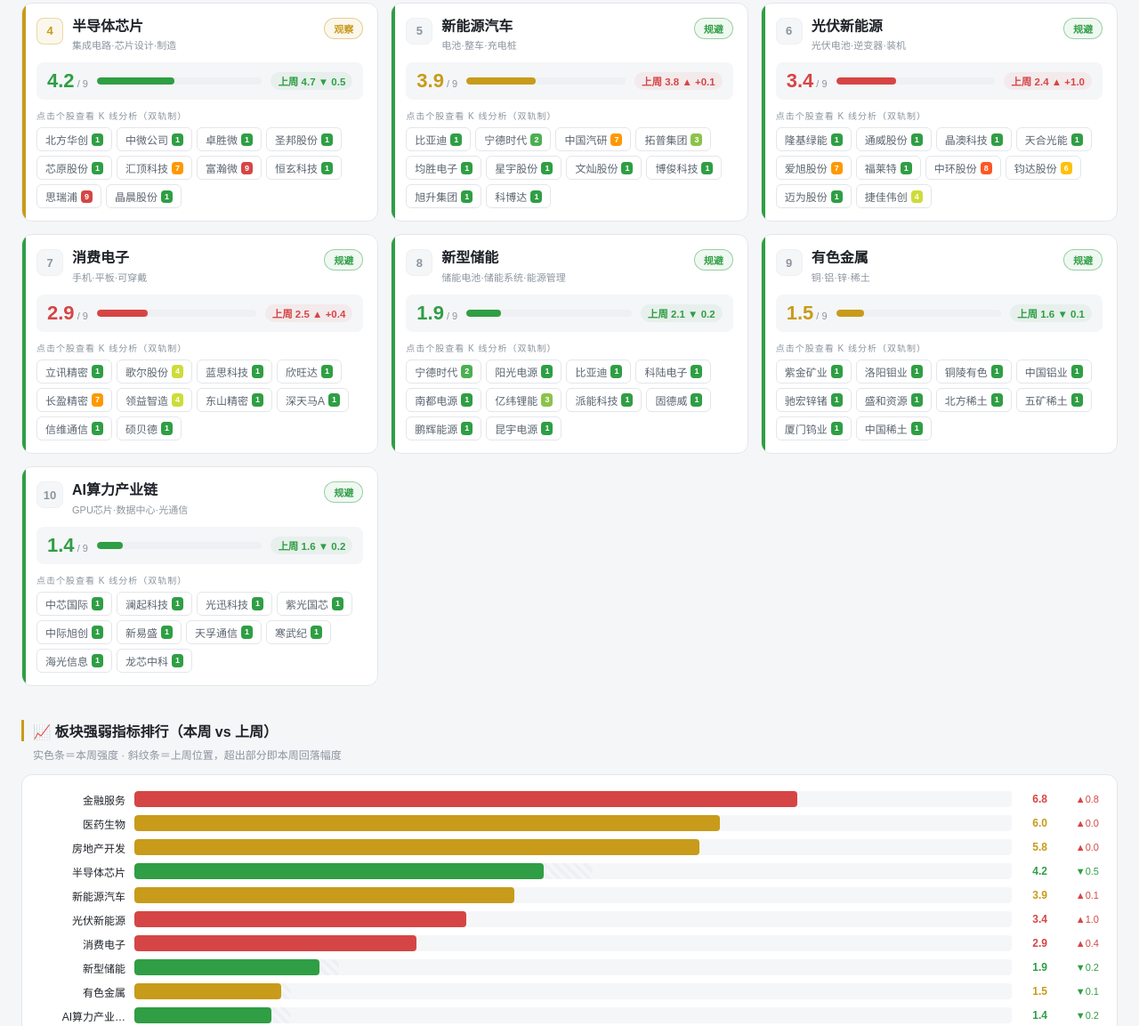
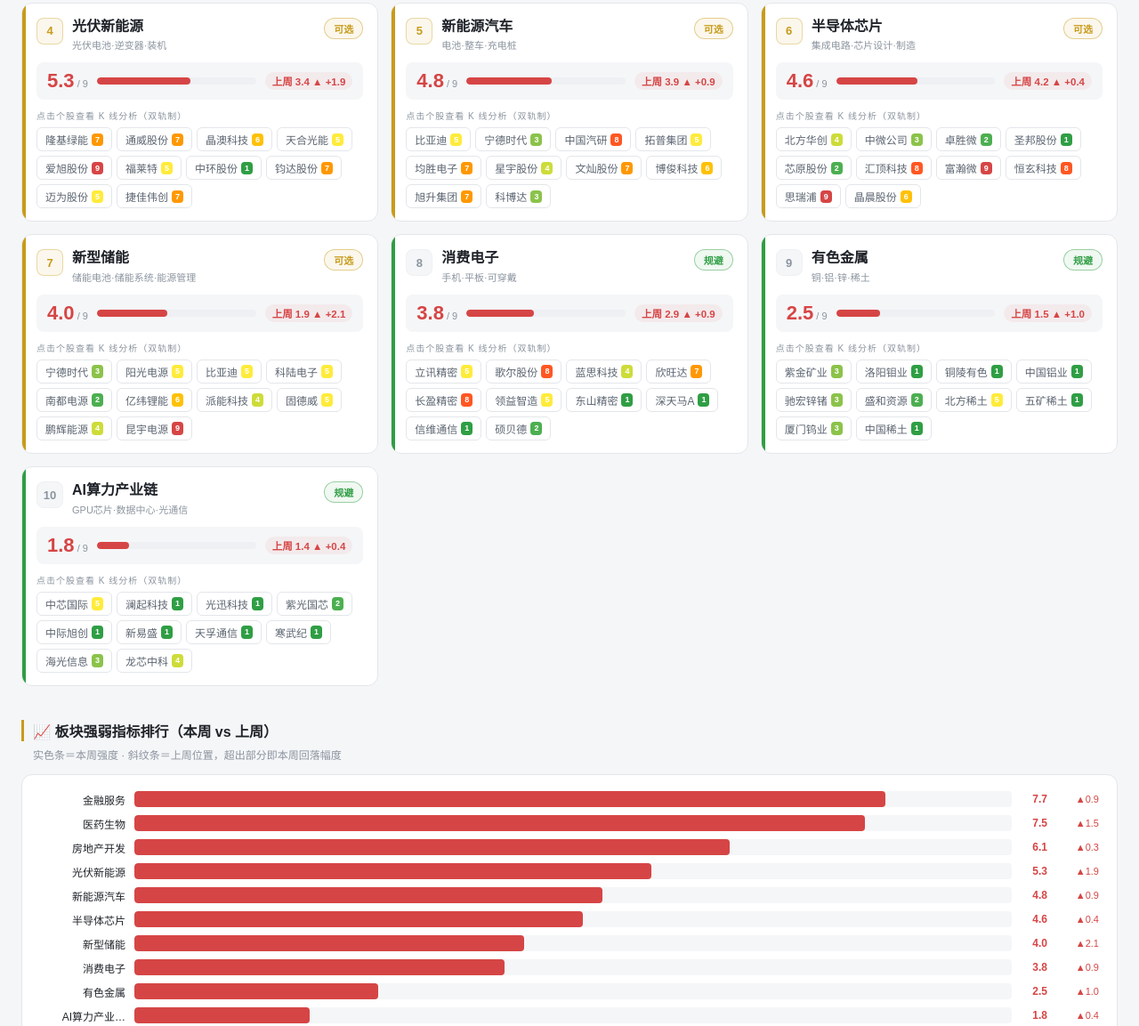
Before and after one commit to zjrongvip/chanlun-analysis, a plain HTML site: page sector/index.html in a window 1280 px wide. Shown: the part 932-2085 px from the top of the page at 89% size. Drawn offline with Linux system fonts and the light colour scheme.

Commit message:
sector auto-refresh 2026-11-07

```diff
--- a/sector/index.html
+++ b/sector/index.html
@@ -200,7 +200,7 @@ body{font-family:'Microsoft YaHei',sans-serif;background:var(--bg);color:var(--t
     </div>
   </div>
   <div class="update-badge">
-    📅 最新更新：<b>2026-10-30</b><br>
+    📅 最新更新：<b>2026-11-06</b><br>
     📊 数据源：腾讯行情（前复权）<br>
     🔄 板块快照每周更新 · 个股点开实时计算
   </div>
@@ -210,14 +210,14 @@ body{font-family:'Microsoft YaHei',sans-serif;background:var(--bg);color:var(--t
 
   <!-- 近期热点 -->
   <div class="section">
-    <div class="section-title">🔥 近期市场热点（2026-10月）</div>
+    <div class="section-title">🔥 近期市场热点（2026-11月）</div>
     <div class="section-sub">按板块强弱指标排序 · 前三热点与后二冰点</div>
     <div class="hotbar">
-      <div class="hot-tag up">🔥 金融服务 ↗6.8</div>
-      <div class="hot-tag up">🔥 医药生物 →6.0</div>
-      <div class="hot-tag up">🔥 房地产开发 →5.8</div>
-      <div class="hot-tag down">❄ 有色金属 ↓1.5</div>
-      <div class="hot-tag down">❄ AI算力产业链 ↓1.4</div>
+      <div class="hot-tag up">🔥 金融服务 ↗7.7</div>
+      <div class="hot-tag up">🔥 医药生物 ↗7.5</div>
+      <div class="hot-tag up">🔥 房地产开发 ↗6.1</div>
+      <div class="hot-tag down">❄ 有色金属 ↓2.5</div>
+      <div class="hot-tag down">❄ AI算力产业链 ↓1.8</div>
     </div>
   </div>
 
@@ -314,172 +314,172 @@ const LEVEL_INFO = [
 // 10大板块数据
 const SECTORS = [
   {
-    name:'金融服务',code:'FIN',strength:6.8,prevStrength:6.0,trend:'up',desc:'银行·证券·保险',
+    name:'金融服务',code:'FIN',strength:7.7,prevStrength:6.8,trend:'up',desc:'银行·证券·保险',
     level:'strong',rec:'强烈推荐',
     stocks:[
       {name:'招商银行',code:'600036',level:9},
-      {name:'中信证券',code:'600030',level:1},
+      {name:'中信证券',code:'600030',level:4},
       {name:'中国平安',code:'601318',level:8},
       {name:'工商银行',code:'601398',level:9},
       {name:'建设银行',code:'601939',level:9},
       {name:'宁波银行',code:'002142',level:9},
-      {name:'东方财富',code:'300059',level:1},
-      {name:'中国人寿',code:'601628',level:3},
+      {name:'东方财富',code:'300059',level:6},
+      {name:'中国人寿',code:'601628',level:4},
       {name:'浦发银行',code:'600000',level:9},
       {name:'兴业银行',code:'601166',level:9},
     ]
   },
   {
-    name:'医药生物',code:'MED',strength:6.0,prevStrength:6.0,trend:'flat',desc:'创新药·生物科技·医疗器械',
-    level:'strong',rec:'推荐',
+    name:'医药生物',code:'MED',strength:7.5,prevStrength:6.0,trend:'up',desc:'创新药·生物科技·医疗器械',
+    level:'strong',rec:'强烈推荐',
     stocks:[
-      {name:'恒瑞医药',code:'600276',level:6},
+      {name:'恒瑞医药',code:'600276',level:7},
       {name:'药明康德',code:'603259',level:9},
       {name:'迈瑞医疗',code:'300760',level:9},
       {name:'智飞生物',code:'300122',level:8},
-      {name:'长春高新',code:'000661',level:1},
-      {name:'康泰生物',code:'300601',level:1},
-      {name:'复星医药',code:'600196',level:1},
-      {name:'华东医药',code:'000963',level:5},
-      {name:'华海药业',code:'600521',level:8},
+      {name:'长春高新',code:'000661',level:6},
+      {name:'康泰生物',code:'300601',level:8},
+      {name:'复星医药',code:'600196',level:8},
+      {name:'华东医药',code:'000963',level:6},
+      {name:'华海药业',code:'600521',level:9},
       {name:'科伦药业',code:'002422',level:9},
     ]
   },
   {
-    name:'房地产开发',code:'RE',strength:5.8,prevStrength:5.8,trend:'flat',desc:'开发·建筑·建材',
+    name:'房地产开发',code:'RE',strength:6.1,prevStrength:5.8,trend:'up',desc:'开发·建筑·建材',
     level:'strong',rec:'推荐',
     stocks:[
       {name:'保利发展',code:'600048',level:8},
-      {name:'万科A',code:'000002',level:1},
+      {name:'万科A',code:'000002',level:2},
       {name:'招商蛇口',code:'001979',level:8},
       {name:'中国建筑',code:'601668',level:9},
-      {name:'海螺水泥',code:'600585',level:7},
-      {name:'华侨城A',code:'000069',level:1},
-      {name:'北新建材',code:'000786',level:5},
+      {name:'海螺水泥',code:'600585',level:8},
+      {name:'华侨城A',code:'000069',level:3},
+      {name:'北新建材',code:'000786',level:6},
       {name:'金地集团',code:'600383',level:1},
       {name:'滨江集团',code:'002244',level:8},
-      {name:'新城控股',code:'601155',level:7},
+      {name:'新城控股',code:'601155',level:8},
     ]
   },
   {
-    name:'半导体芯片',code:'SEMI',strength:4.2,prevStrength:4.7,trend:'down',desc:'集成电路·芯片设计·制造',
-    level:'neutral',rec:'观察',
+    name:'光伏新能源',code:'PV',strength:5.3,prevStrength:3.4,trend:'up',desc:'光伏电池·逆变器·装机',
+    level:'neutral',rec:'可选',
     stocks:[
-      {name:'北方华创',code:'002371',level:1},
-      {name:'中微公司',code:'688012',level:1},
-      {name:'卓胜微',code:'300782',level:1},
-      {name:'圣邦股份',code:'300661',level:1},
-      {name:'芯原股份',code:'688521',level:1},
-      {name:'汇顶科技',code:'603160',level:7},
-      {name:'富瀚微',code:'300613',level:9},
-      {name:'恒玄科技',code:'688608',level:1},
-      {name:'思瑞浦',code:'688536',level:9},
-      {name:'晶晨股份',code:'688099',level:1},
+      {name:'隆基绿能',code:'601012',level:7},
+      {name:'通威股份',code:'600438',level:7},
+      {name:'晶澳科技',code:'002459',level:6},
+      {name:'天合光能',code:'688599',level:5},
+      {name:'爱旭股份',code:'600732',level:9},
+      {name:'福莱特',code:'601865',level:5},
+      {name:'中环股份',code:'002129',level:1},
+      {name:'钧达股份',code:'002865',level:7},
+      {name:'迈为股份',code:'300751',level:5},
+      {name:'捷佳伟创',code:'300724',level:7},
     ]
   },
   {
-    name:'新能源汽车',code:'NEV',strength:3.9,prevStrength:3.8,trend:'flat',desc:'电池·整车·充电桩',
-    level:'weak',rec:'规避',
+    name:'新能源汽车',code:'NEV',strength:4.8,prevStrength:3.9,trend:'up',desc:'电池·整车·充电桩',
+    level:'neutral',rec:'可选',
     stocks:[
-      {name:'比亚迪',code:'002594',level:1},
-      {name:'宁德时代',code:'300750',level:2},
-      {name:'中国汽研',code:'601965',level:7},
-      {name:'拓普集团',code:'601689',level:3},
-      {name:'均胜电子',code:'600699',level:1},
-      {name:'星宇股份',code:'601799',level:1},
-      {name:'文灿股份',code:'603348',level:1},
-      {name:'博俊科技',code:'301459',level:1},
-      {name:'旭升集团',code:'603305',level:1},
-      {name:'科博达',code:'603786',level:1},
+      {name:'比亚迪',code:'002594',level:5},
+      {name:'宁德时代',code:'300750',level:3},
+      {name:'中国汽研',code:'601965',level:8},
+      {name:'拓普集团',code:'601689',level:5},
+      {name:'均胜电子',code:'600699',level:7},
+      {name:'星宇股份',code:'601799',level:4},
+      {name:'文灿股份',code:'603348',level:7},
+      {name:'博俊科技',code:'301459',level:6},
+      {name:'旭升集团',code:'603305',level:7},
+      {name:'科博达',code:'603786',level:3},
     ]
   },
   {
-    name:'光伏新能源',code:'PV',strength:3.4,prevStrength:2.4,trend:'up',desc:'光伏电池·逆变器·装机',
-    level:'weak',rec:'规避',
+    name:'半导体芯片',code:'SEMI',strength:4.6,prevStrength:4.2,trend:'up',desc:'集成电路·芯片设计·制造',
+    level:'neutral',rec:'可选',
     stocks:[
-      {name:'隆基绿能',code:'601012',level:1},
-      {name:'通威股份',code:'600438',level:1},
-      {name:'晶澳科技',code:'002459',level:1},
-      {name:'天合光能',code:'688599',level:1},
-      {name:'爱旭股份',code:'600732',level:7},
-      {name:'福莱特',code:'601865',level:1},
-      {name:'中环股份',code:'002129',level:8},
-      {name:'钧达股份',code:'002865',level:6},
-      {name:'迈为股份',code:'300751',level:1},
-      {name:'捷佳伟创',code:'300724',level:4},
+      {name:'北方华创',code:'002371',level:4},
+      {name:'中微公司',code:'688012',level:3},
+      {name:'卓胜微',code:'300782',level:2},
+      {name:'圣邦股份',code:'300661',level:1},
+      {name:'芯原股份',code:'688521',level:2},
+      {name:'汇顶科技',code:'603160',level:8},
+      {name:'富瀚微',code:'300613',level:9},
+      {name:'恒玄科技',code:'688608',level:8},
+      {name:'思瑞浦',code:'688536',level:9},
+      {name:'晶晨股份',code:'688099',level:6},
     ]
   },
   {
-    name:'消费电子',code:'CE',strength:2.9,prevStrength:2.5,trend:'up',desc:'手机·平板·可穿戴',
+    name:'新型储能',code:'NRG',strength:4.0,prevStrength:1.9,trend:'up',desc:'储能电池·储能系统·能源管理',
+    level:'neutral',rec:'可选',
+    stocks:[
+      {name:'宁德时代',code:'300750',level:3},
+      {name:'阳光电源',code:'300274',level:5},
+      {name:'比亚迪',code:'002594',level:5},
+      {name:'科陆电子',code:'002121',level:5},
+      {name:'南都电源',code:'300068',level:2},
+      {name:'亿纬锂能',code:'300014',level:6},
+      {name:'派能科技',code:'688063',level:4},
+      {name:'固德威',code:'688390',level:5},
+      {name:'鹏辉能源',code:'300438',level:4},
+      {name:'昆宇电源',code:'688120',level:9},
+    ]
+  },
+  {
+    name:'消费电子',code:'CE',strength:3.8,prevStrength:2.9,trend:'up',desc:'手机·平板·可穿戴',
     level:'weak',rec:'规避',
     stocks:[
-      {name:'立讯精密',code:'002475',level:1},
-      {name:'歌尔股份',code:'002241',level:4},
-      {name:'蓝思科技',code:'300433',level:1},
-      {name:'欣旺达',code:'300207',level:1},
-      {name:'长盈精密',code:'300115',level:7},
-      {name:'领益智造',code:'002600',level:4},
+      {name:'立讯精密',code:'002475',level:5},
+      {name:'歌尔股份',code:'002241',level:8},
+      {name:'蓝思科技',code:'300433',level:4},
+      {name:'欣旺达',code:'300207',level:7},
+      {name:'长盈精密',code:'300115',level:8},
+      {name:'领益智造',code:'002600',level:5},
       {name:'东山精密',code:'002384',level:1},
       {name:'深天马A',code:'000050',level:1},
       {name:'信维通信',code:'300136',level:1},
-      {name:'硕贝德',code:'300322',level:1},
+      {name:'硕贝德',code:'300322',level:2},
     ]
   },
   {
-    name:'新型储能',code:'NRG',strength:1.9,prevStrength:2.1,trend:'down',desc:'储能电池·储能系统·能源管理',
+    name:'有色金属',code:'NM',strength:2.5,prevStrength:1.5,trend:'up',desc:'铜·铝·锌·稀土',
     level:'weak',rec:'规避',
     stocks:[
-      {name:'宁德时代',code:'300750',level:2},
-      {name:'阳光电源',code:'300274',level:1},
-      {name:'比亚迪',code:'002594',level:1},
-      {name:'科陆电子',code:'002121',level:1},
-      {name:'南都电源',code:'300068',level:1},
-      {name:'亿纬锂能',code:'300014',level:3},
-      {name:'派能科技',code:'688063',level:1},
-      {name:'固德威',code:'688390',level:1},
-      {name:'鹏辉能源',code:'300438',level:1},
-      {name:'昆宇电源',code:'688120',level:1},
-    ]
-  },
-  {
-    name:'有色金属',code:'NM',strength:1.5,prevStrength:1.6,trend:'flat',desc:'铜·铝·锌·稀土',
-    level:'weak',rec:'规避',
-    stocks:[
-      {name:'紫金矿业',code:'601899',level:1},
+      {name:'紫金矿业',code:'601899',level:3},
       {name:'洛阳钼业',code:'603993',level:1},
       {name:'铜陵有色',code:'000630',level:1},
       {name:'中国铝业',code:'601600',level:1},
-      {name:'驰宏锌锗',code:'600497',level:1},
-      {name:'盛和资源',code:'600392',level:1},
-      {name:'北方稀土',code:'600111',level:1},
+      {name:'驰宏锌锗',code:'600497',level:3},
+      {name:'盛和资源',code:'600392',level:2},
+      {name:'北方稀土',code:'600111',level:5},
       {name:'五矿稀土',code:'000831',level:1},
-      {name:'厦门钨业',code:'600549',level:1},
+      {name:'厦门钨业',code:'600549',level:3},
       {name:'中国稀土',code:'000831',level:1},
     ]
   },
   {
-    name:'AI算力产业链',code:'AI',strength:1.4,prevStrength:1.6,trend:'down',desc:'GPU芯片·数据中心·光通信',
+    name:'AI算力产业链',code:'AI',strength:1.8,prevStrength:1.4,trend:'up',desc:'GPU芯片·数据中心·光通信',
     level:'weak',rec:'规避',
     stocks:[
-      {name:'中芯国际',code:'688981',level:1},
+      {name:'中芯国际',code:'688981',level:5},
       {name:'澜起科技',code:'688008',level:1},
       {name:'光迅科技',code:'002281',level:1},
-      {name:'紫光国芯',code:'002049',level:1},
+      {name:'紫光国芯',code:'002049',level:2},
       {name:'中际旭创',code:'300308',level:1},
       {name:'新易盛',code:'300502',level:1},
       {name:'天孚通信',code:'300394',level:1},
       {name:'寒武纪',code:'688256',level:1},
-      {name:'海光信息',code:'688041',level:1},
-      {name:'龙芯中科',code:'688047',level:1},
+      {name:'海光信息',code:'688041',level:3},
+      {name:'龙芯中科',code:'688047',level:4},
     ]
   },
 ];
 
 const TIMELINE = [
-  {date:'2026-10-09',title:'领跑：半导体芯片(6.5) · 医药生物(6.4) · 房地产开发(6.4)',desc:'周度强弱指标排序，前三为 半导体芯片；其后 金融服务(6.0)；AI算力产业链(4.9)。'},
-  {date:'2026-10-16',title:'领跑：房地产开发(6.5) · 医药生物(6.1) · 金融服务(6.1)',desc:'周度强弱指标排序，前三为 房地产开发；其后 半导体芯片(5.2)；新能源汽车(2.5)。'},
-  {date:'2026-10-23',title:'领跑：医药生物(6.0) · 金融服务(6.0) · 房地产开发(5.8)',desc:'周度强弱指标排序，前三为 医药生物；其后 半导体芯片(4.7)；新能源汽车(3.8)。'},
+  {date:'2026-10-16',title:'领跑：房地产开发(6.5) · 金融服务(6.1) · 医药生物(6.1)',desc:'周度强弱指标排序，前三为 房地产开发；其后 半导体芯片(5.2)；新能源汽车(2.5)。'},
+  {date:'2026-10-23',title:'领跑：金融服务(6.0) · 医药生物(6.0) · 房地产开发(5.8)',desc:'周度强弱指标排序，前三为 金融服务；其后 半导体芯片(4.7)；新能源汽车(3.8)。'},
   {date:'2026-10-30',title:'领跑：金融服务(6.8) · 医药生物(6.0) · 房地产开发(5.8)',desc:'周度强弱指标排序，前三为 金融服务；其后 半导体芯片(4.2)；新能源汽车(3.9)。'},
+  {date:'2026-11-06',title:'领跑：金融服务(7.7) · 医药生物(7.5) · 房地产开发(6.1)',desc:'周度强弱指标排序，前三为 金融服务；其后 光伏新能源(5.3)；新能源汽车(4.8)。'},
 ];
 
 // ─────────────── 通用 ───────────────
```
